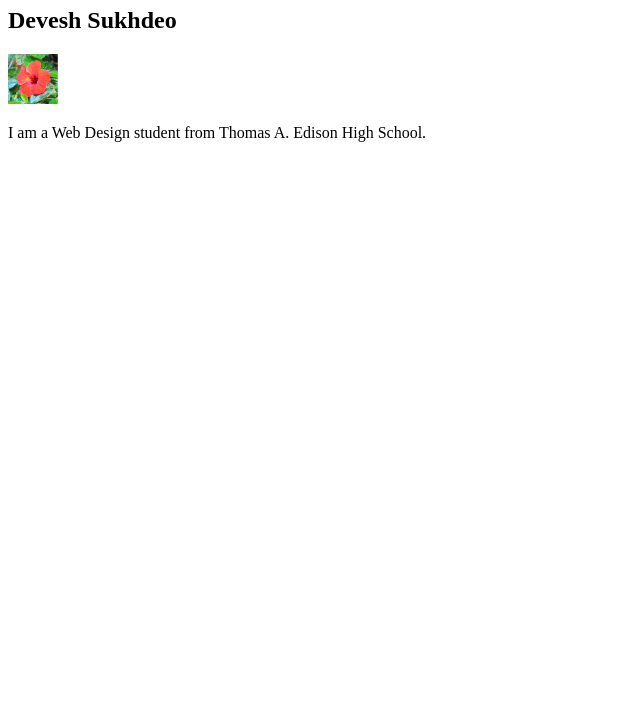
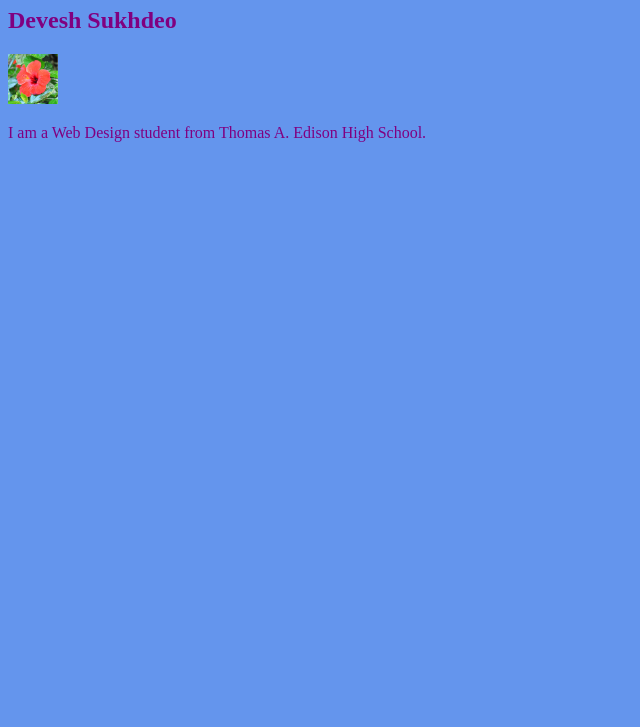
Before and after one commit to DeveshSukhdeo/index.html, a plain HTML site: page index.html in a window 1280 px wide. Shown: the part 73-800 px from the top of the page, without its empty margins (0-640 px from the left). Drawn offline with Linux system fonts and the light colour scheme.

Commit message:
added background color

```diff
--- a/mystyle.css
+++ b/mystyle.css
@@ -1,4 +1,4 @@
-html {
-  height: 100%;
-  width: 100%;
+body{
+  background-color: cornflowerblue;
+  color: purple;
 }
```
